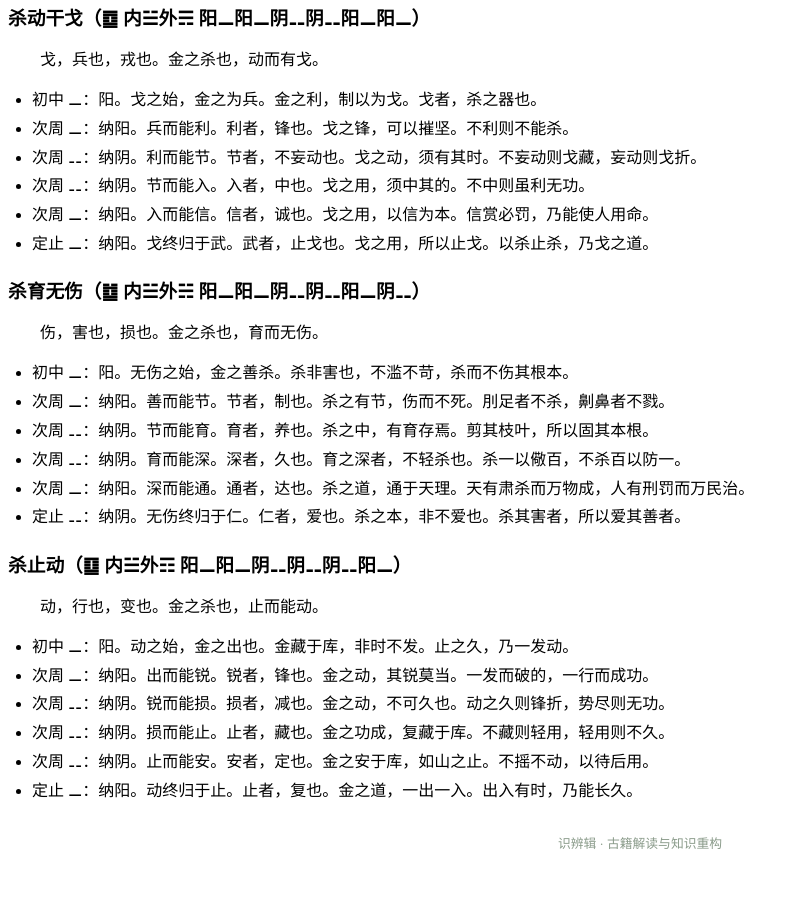
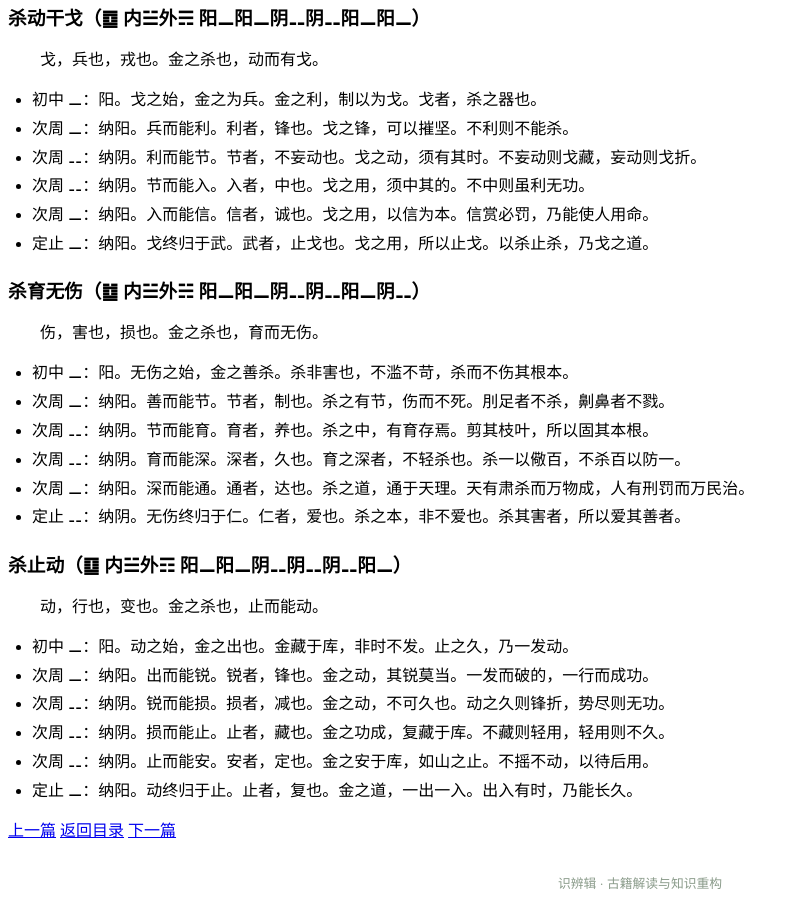
Before and after one commit to chixiao994/chixiao994.github.io, a Jekyll site: the page shibianji/interpretations/先秦/三坟/06-气坟·归藏易.html, which Jekyll copies as it is, in a window 1280 px wide and 900 px high, scrolled down 17331 px. Shown: the whole window, without its empty margins (0-799 px from the left). Built offline with Jekyll 4.4.1, drawn with Linux system fonts in a browser that asks for light colours; before the commit the page ends 18191 px from its top, so only the background shows below that.

Commit message:
Update 06-气坟·归藏易.html

```diff
--- a/shibianji/interpretations/先秦/三坟/06-气坟·归藏易.html
+++ b/shibianji/interpretations/先秦/三坟/06-气坟·归藏易.html
@@ -751,7 +751,11 @@
         <li>次周 ⚋：纳阴。止而能安。安者，定也。金之安于库，如山之止。不摇不动，以待后用。</li>
         <li>定止 ⚊：纳阳。动终归于止。止者，复也。金之道，一出一入。出入有时，乃能长久。</li>
     </ul>
-
+<div class="series-nav">
+    <a href="05-山坟·连山易.html" class="prev">上一篇</a>
+    <a href="index.html" class="index">返回目录</a>
+    <a href="07-形坟·乾坤易.html" class="next">下一篇</a>
+</div>
     <div class="footer-note">识辨辑 · 古籍解读与知识重构</div>
 </div>
 </body>
```
